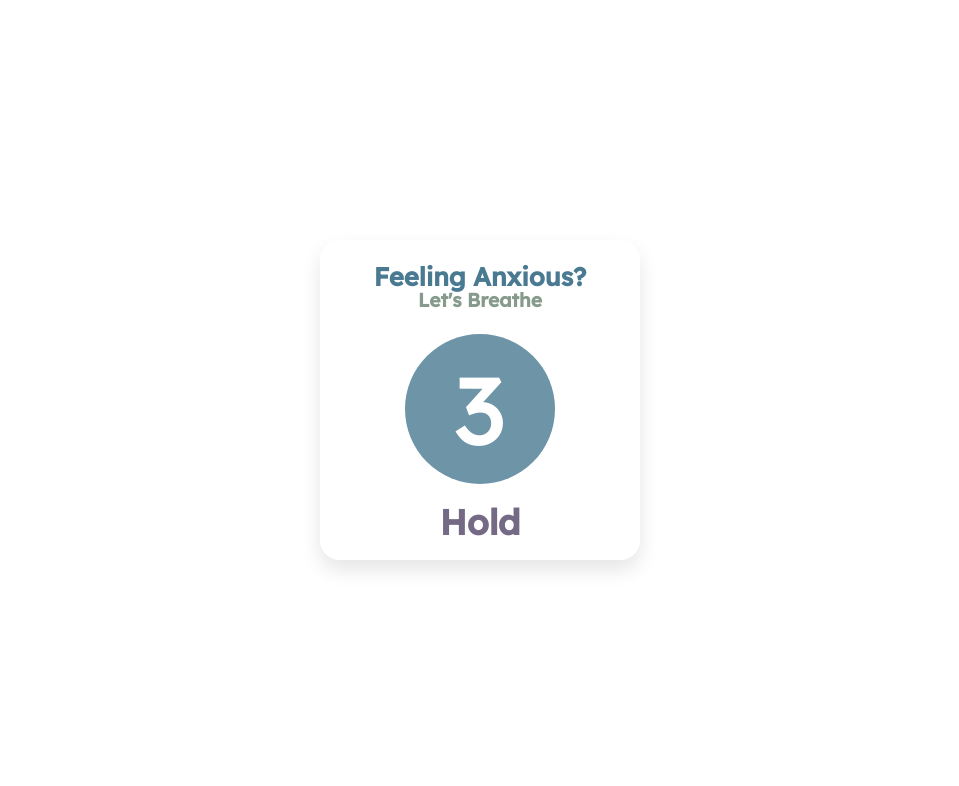
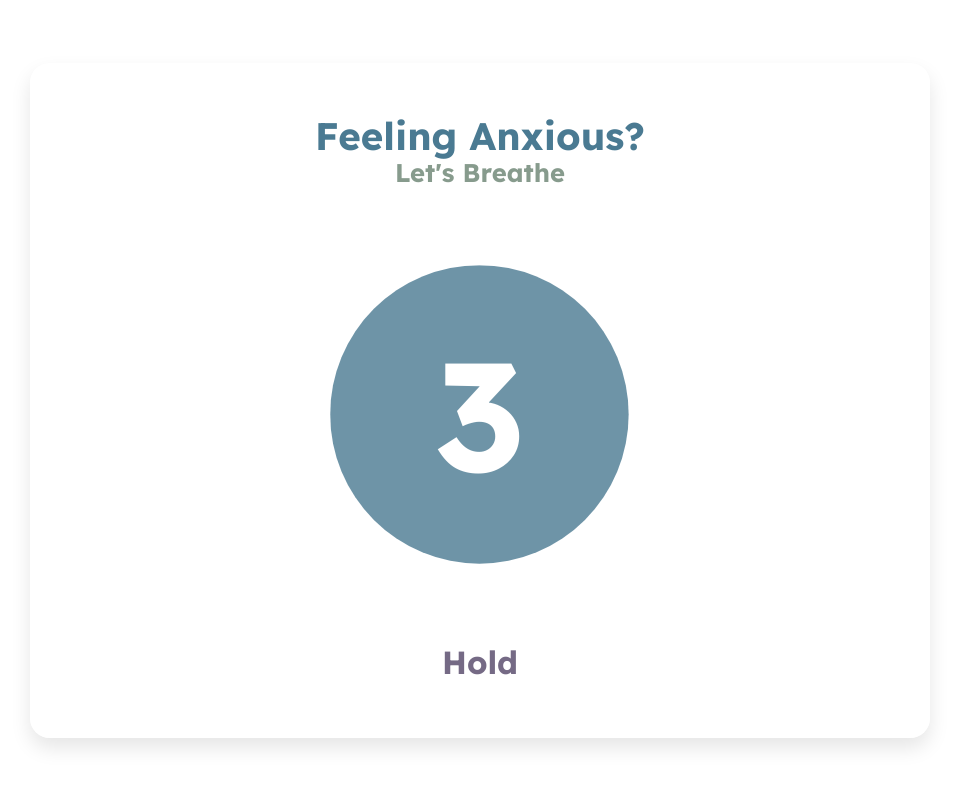
Before and after one commit to ispectechular/Calm, a plain HTML site: page index.html in a window 1280 px wide. Shown: the whole page, without its empty margins (160-1119 px from the left). Drawn offline with Linux system fonts and the light colour scheme.

Commit message:
Update index.html

```diff
--- a/index.html
+++ b/index.html
@@ -3,9 +3,17 @@
 <head>
   <meta charset="UTF-8" />
   <meta name="viewport" content="width=device-width, initial-scale=1.0"/>
-  <title>Box Breathing Visual</title>
-  <link href="https://fonts.googleapis.com/css2?family=Lexend:wght@500&display=swap" rel="stylesheet">
+  <title>Box Breathing Visual — Responsive</title>
+  <link href="https://fonts.googleapis.com/css2?family=Lexend:wght@500;700&display=swap" rel="stylesheet">
   <style>
+    :root{
+      --slate-blue:#4A7A92;
+      --muted-green:#879B8D;
+      --soft-purple:#756A85;
+      --glass-bg: rgba(255,255,255,0.7);
+    }
+    * { box-sizing: border-box; }
+    html, body { height: 100%; }
     body {
       margin: 0;
       padding: 0;
@@ -14,70 +22,71 @@
       display: flex;
       justify-content: center;
       align-items: center;
-      height: 100vh;
+      min-height: 100svh; /* fills projector screen; still works when embedded */
     }
 
+    /* Container scales to its parent/embed width */
     .breathing-container {
       position: relative;
-      width: 320px;
-      height: 300px;
-      background-color: rgba(255, 255, 255, 0.7);
+      width: 90%;
+      max-width: 900px;        /* big and readable on projectors */
+      aspect-ratio: 4 / 3;     /* keeps proportions as it scales */
+      background-color: var(--glass-bg);
       backdrop-filter: blur(10px);
       border-radius: 20px;
-      box-shadow: 0 10px 20px rgba(0, 0, 0, 0.1);
+      box-shadow: 0 10px 20px rgba(0,0,0,0.1);
       display: flex;
+      flex-direction: column;
       justify-content: space-between;
       align-items: center;
-      flex-direction: column;
-      padding: 10px 0;
+      padding: 4%;
+      gap: 1.5%;
     }
 
     .title-wrapper {
-      display: flex;
-      flex-direction: column;
-      align-items: center;
-      margin-top: 12px;
-      margin-bottom: 6px;
+      text-align: center;
+      line-height: 1.15;
     }
 
     .title-label {
-      font-size: 1.6rem;
-      color: #4A7A92;
-      font-weight: bold;
+      font-size: clamp(1.5rem, 3vw, 3rem);
+      color: var(--slate-blue);
+      font-weight: 700;
       margin: 0;
-      line-height: 1.1;
     }
 
     .subtitle-label {
-      font-size: 1.2rem;
-      color: #879B8D;
-      font-weight: bold;
+      font-size: clamp(1.2rem, 2vw, 2rem);
+      color: var(--muted-green);
+      font-weight: 700;
       margin: 0;
-      line-height: 1.1;
     }
 
     .circle {
-      width: 100px;
-      height: 100px;
+      width: 25%;              /* responsive to container */
+      aspect-ratio: 1 / 1;
       border-radius: 50%;
       background: rgba(74, 122, 146, 0.8);
       display: flex;
       align-items: center;
       justify-content: center;
+      will-change: transform;
       transition: transform 4s ease-in-out, background-color 4s ease-in-out;
     }
 
     .countdown {
-      font-size: 4rem;
+      font-size: clamp(2.5rem, 8vw, 8rem);
       color: #fff;
-      transition: opacity 0.3s ease-in-out;
+      font-weight: 700;
+      line-height: 1;
     }
 
     .phase-label {
-      font-size: 2.2rem;
-      color: #756A85;
-      font-weight: bold;
-      margin-bottom: 6px;
+      font-size: clamp(1.3rem, 2.5vw, 3rem);
+      color: var(--soft-purple);
+      font-weight: 700;
+      margin: 0 0 0.25rem 0;
+      text-align: center;
     }
   </style>
 </head>
@@ -87,9 +96,11 @@
       <div class="title-label">Feeling Anxious?</div>
       <div class="subtitle-label">Let's Breathe</div>
     </div>
+
     <div class="circle" id="circle">
       <div class="countdown" id="countdown">4</div>
     </div>
+
     <div class="phase-label" id="phase">Breathe In</div>
   </div>
 
@@ -98,25 +109,27 @@
     const countdown = document.getElementById("countdown");
     const circle = document.getElementById("circle");
 
+    // 4-4-4-4 timing with smooth holds, circle grows on inhale, shrinks on exhale
     const phases = [
-      { label: "Breathe In", duration: 4, action: () => circle.style.transform = "scale(1.5)" },
-      { label: "Hold", duration: 4, action: () => circle.style.transform = "scale(1.5)" },
+      { label: "Breathe In",  duration: 4, action: () => circle.style.transform = "scale(1.5)" },
+      { label: "Hold",        duration: 4, action: () => circle.style.transform = "scale(1.5)" },
       { label: "Breathe Out", duration: 4, action: () => circle.style.transform = "scale(1)" },
-      { label: "Hold", duration: 4, action: () => circle.style.transform = "scale(1)" }
+      { label: "Hold",        duration: 4, action: () => circle.style.transform = "scale(1)" }
     ];
 
     let phaseIndex = 0;
 
     function runPhase() {
       const current = phases[phaseIndex];
-      phaseLabel.innerText = current.label;
+      phaseLabel.textContent = current.label;
       current.action();
+
       let count = current.duration;
-      countdown.innerText = count;
+      countdown.textContent = count;
 
       const interval = setInterval(() => {
         count--;
-        countdown.innerText = count;
+        countdown.textContent = count;
         if (count <= 0) {
           clearInterval(interval);
           phaseIndex = (phaseIndex + 1) % phases.length;
```
